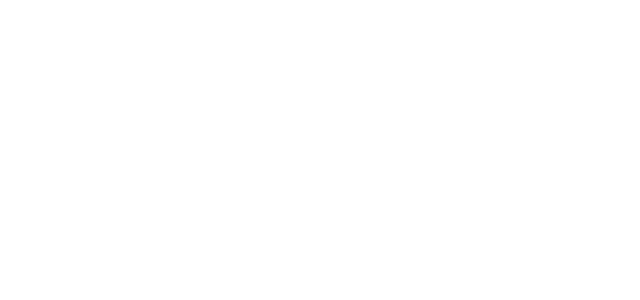
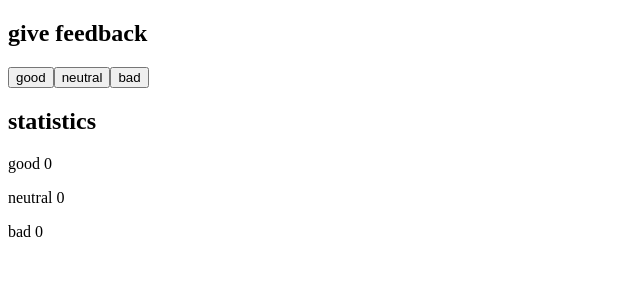
Before and after one commit to mpwdonnelly/FullStackOpen, a React (Create React App) app in the folder part01/unicafe/: page / in a window 1280 px wide. Shown: the top 300 px of the page, without its empty margins (0-640 px from the left). Built offline with nearby package versions, Linux system fonts and the light colour scheme.

Commit message:
first pass, adds basic event handling

```diff
--- a/part01/unicafe/src/App.js
+++ b/part01/unicafe/src/App.js
@@ -1,9 +1,22 @@
 import { useState } from 'react'
 
-function App() {
+const App = () => {
+
+  const [ good, goodCount ] = useState(0)
+  const [ bad, badCount ] = useState(0)
+  const [ neutral, neutralCount ] = useState(0)
+
   return (
     <div className="App">
+      <h2>give feedback</h2>
+      <button onClick={() => goodCount(good + 1)}>good</button>
+      <button onClick={() => neutralCount(neutral + 1)}>neutral</button>
+      <button onClick={() => badCount(bad + 1)}>bad</button>
+      <h2>statistics</h2>
 
+      <p>good {good}</p>
+      <p>neutral {neutral}</p>
+      <p>bad {bad}</p>
     </div>
   );
 }
```
